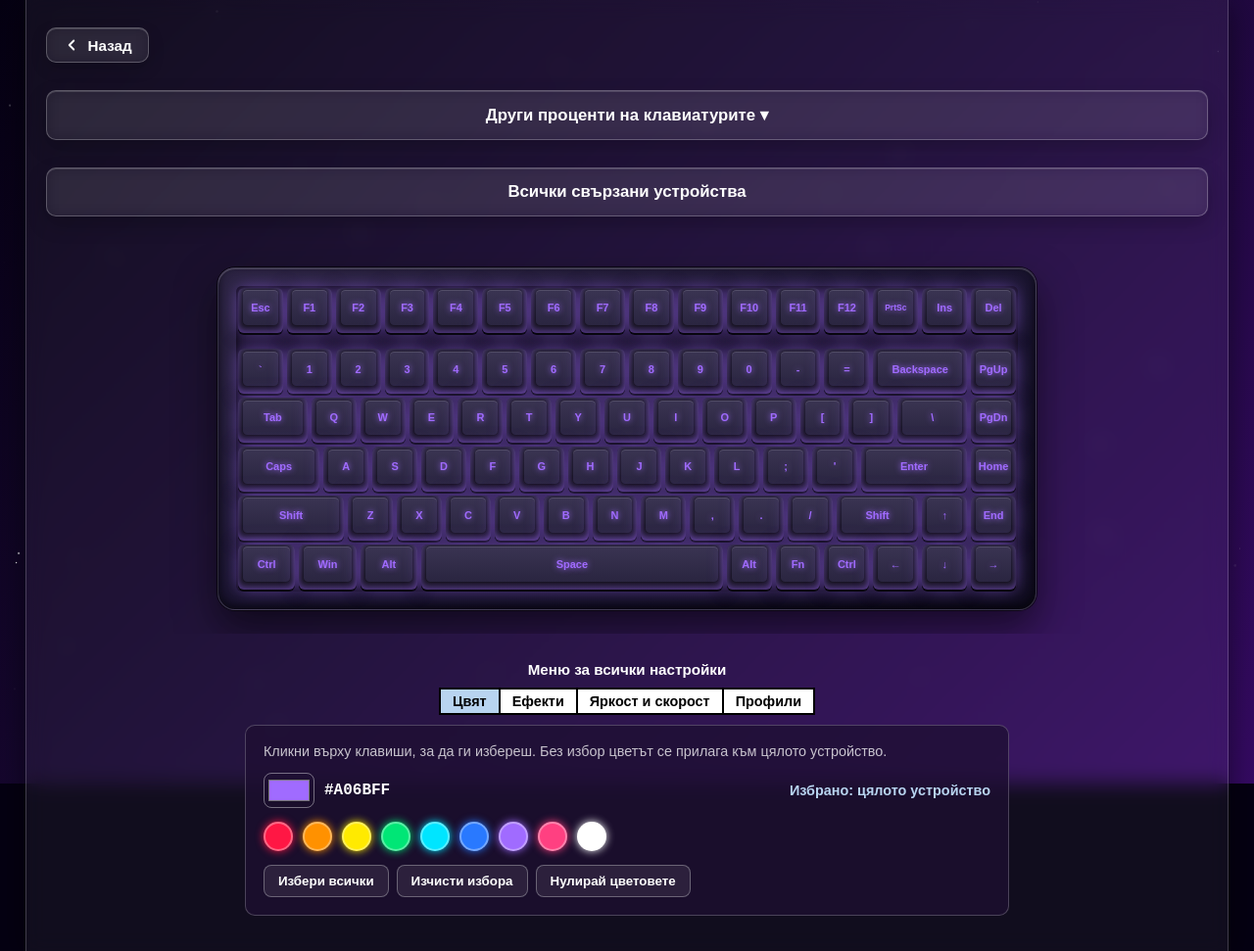
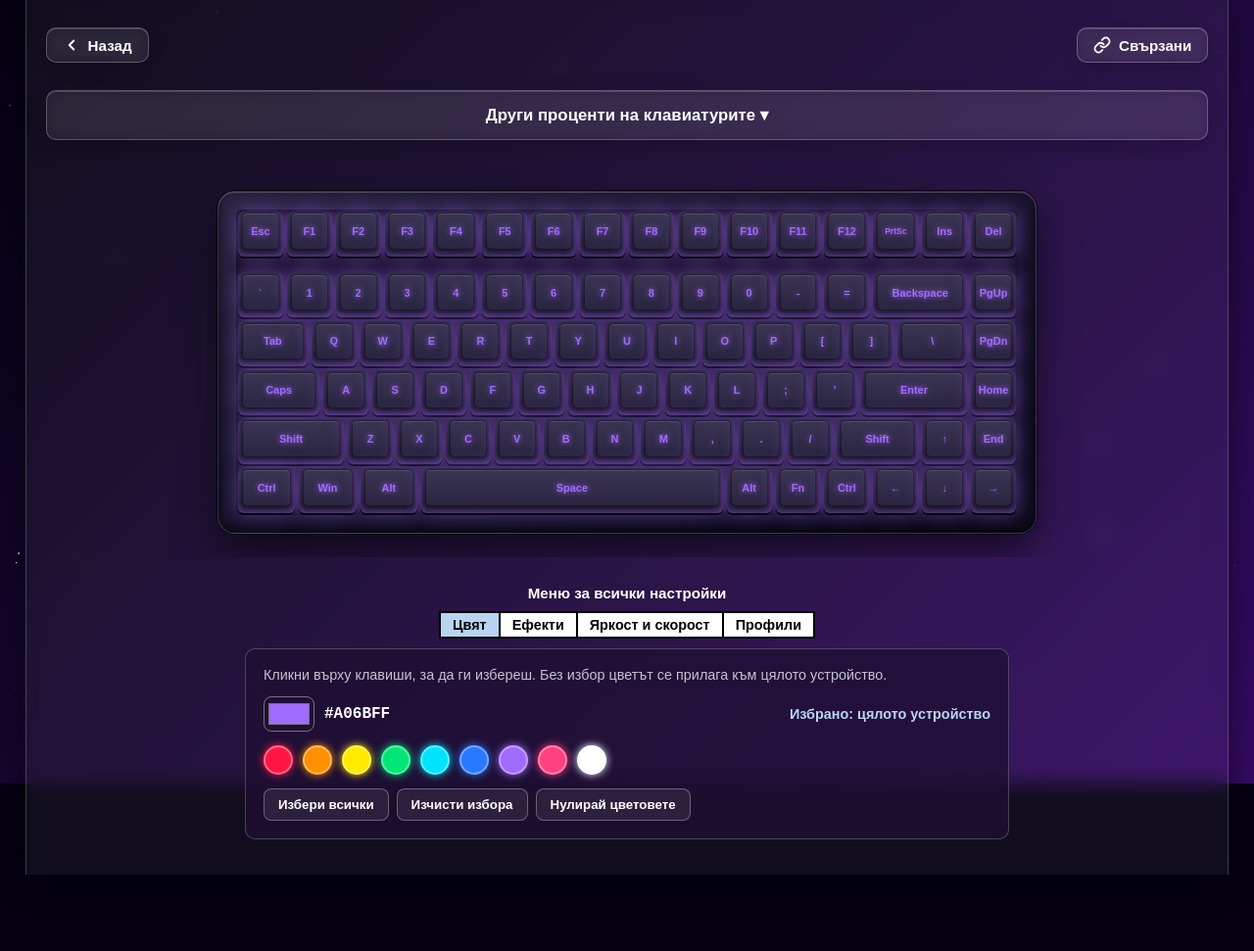
Before and after one commit to maevjoan-hash/web_RGB_changer_v2, a plain HTML site: page keyboard.html in a window 1280 px wide. Shown: the whole page at 98% size. After the commit the page ends 893 px from the top, so only its background shows below. Drawn offline with Linux system fonts and the light colour scheme.

Commit message:
Move connected devices button into the header as "Свързани"
- The button now sits on the same row as "Назад" (right side), uses the
  same style plus a link icon, and is renamed to "Свързани"
- WebHID status messages appear right below the header

Co-Authored-By: Claude Opus 5.5 <noreply@anthropic.com>
Claude-Session: https://claude.ai/code/session_018vGEQ2gAsJRXQNFQCdWChy

```diff
--- a/keyboard.html
+++ b/keyboard.html
@@ -17,6 +17,14 @@
           </svg>
           Назад
         </a>
+
+        <button type="button" id="connected-devices-btn" class="back-button">
+          <svg viewBox="0 0 24 24" class="back-icon" aria-hidden="true">
+            <path d="M10 13a5 5 0 0 0 7.54.54l3-3a5 5 0 0 0-7.07-7.07l-1.72 1.71"></path>
+            <path d="M14 11a5 5 0 0 0-7.54-.54l-3 3a5 5 0 0 0 7.07 7.07l1.71-1.71"></path>
+          </svg>
+          Свързани
+        </button>
       </header>
 
       <div class="layout-switcher">
@@ -25,10 +33,6 @@
         </button>
         <div id="layout-options" class="layout-options" data-keyboard-layout-options></div>
       </div>
-
-      <button type="button" id="connected-devices-btn" class="connected-devices-btn">
-        Всички свързани устройства
-      </button>
 
       <section id="device-preview" class="device-preview" aria-label="Визуализация на устройство">
         <div id="device-display-area" class="device-display-area" data-keyboard-display></div>
--- a/script.js
+++ b/script.js
@@ -111,7 +111,7 @@ if (connectedDevicesBtn) {
   deviceStatus.className = 'device-status';
   deviceStatus.setAttribute('role', 'status');
   deviceStatus.hidden = true;
-  connectedDevicesBtn.after(deviceStatus);
+  (connectedDevicesBtn.closest('.app-header') || connectedDevicesBtn).after(deviceStatus);
 
   const showStatus = (message, isError = false) => {
     deviceStatus.textContent = message;
--- a/style.css
+++ b/style.css
@@ -68,7 +68,9 @@ body {
 .app-header {
   width: 100%;
   display: flex;
-  justify-content: flex-start;
+  justify-content: space-between;
+  align-items: center;
+  gap: 12px;
 }
 
 .back-button {
@@ -81,8 +83,10 @@ body {
   border-radius: 10px;
   color: #ffffff;
   text-decoration: none;
+  font-family: inherit;
   font-weight: bold;
   font-size: 0.95rem;
+  cursor: pointer;
   box-shadow: inset 0 1px 0 rgba(255, 255, 255, 0.15), 0 6px 16px rgba(0, 0, 0, 0.18);
   backdrop-filter: blur(8px);
   -webkit-backdrop-filter: blur(8px);
```
